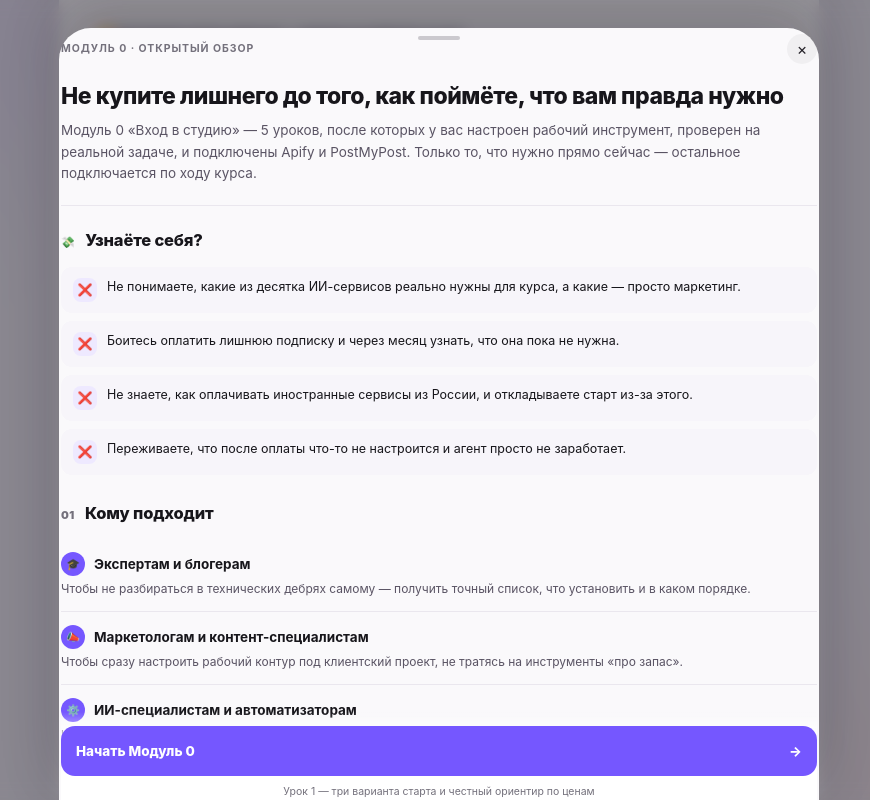
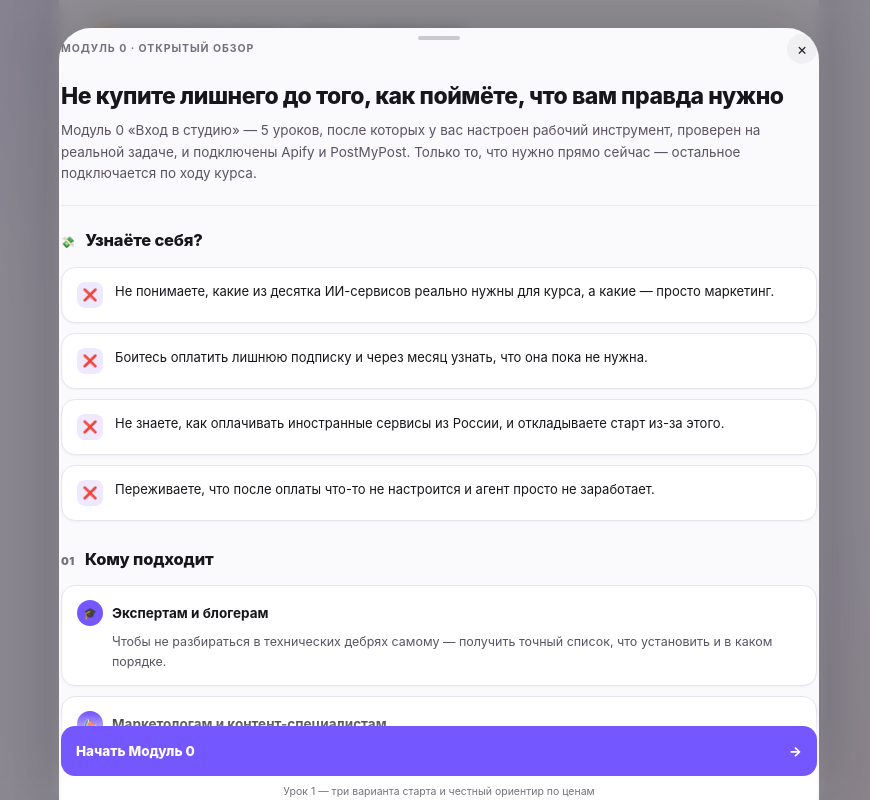
Before and after one commit to tasjakoroleva5942856-cpu/ai-content-studia, a Next.js app: page / in a window 1280 px wide. Both pictures are taken after a click on the button 640 px from the left and 1059 px from the top of the page. Shown: the part 659-1459 px from the top of the page, without its empty margins (201-1071 px from the left). Built offline with nearby package versions, Linux system fonts and the light colour scheme.

Commit message:
Improve module preview card readability (borders/shadows); add owner access link bypass

```diff
--- a/app/api/access/route.ts
+++ b/app/api/access/route.ts
@@ -9,12 +9,21 @@ export const runtime = "nodejs";
 // проверяется здесь на сервере — так пользователь не может подделать
 // свой telegram_user_id и открыть подписку бесплатно.
 export async function POST(request: NextRequest) {
+  const body = await request.json().catch(() => null) as { initData?: string; ownerKey?: string } | null;
+
+  // Проход для автора: секретный ключ передаётся один раз через ?key= в ссылке
+  // (см. app/page.tsx), сохраняется в браузере и подтверждается здесь на сервере.
+  // Работает без Telegram — так автор может открыть все модули по обычной ссылке.
+  const ownerKey = process.env.OWNER_ACCESS_KEY;
+  if (ownerKey && body?.ownerKey === ownerKey) {
+    return NextResponse.json({ active: true });
+  }
+
   const botToken = process.env.TELEGRAM_BOT_TOKEN;
   if (!botToken) {
     return NextResponse.json({ error: "server_not_configured" }, { status: 500 });
   }
 
-  const body = await request.json().catch(() => null) as { initData?: string } | null;
   const initData = body?.initData;
   if (!initData) {
     return NextResponse.json({ error: "missing_init_data" }, { status: 400 });
--- a/app/globals.css
+++ b/app/globals.css
@@ -427,18 +427,17 @@ button { font:inherit; }
 .module-preview .section-head .num { font-size:11px; font-weight:900; color:var(--muted); letter-spacing:.05em; }
 .module-preview .section-head h2 { margin:0; font-size:16.5px; font-weight:800; letter-spacing:-.01em; }
 .module-preview .plain-info { font-size:13.5px; line-height:1.65; color:#332e3c; margin:0 0 14px; }
-.module-preview .scenario-grid { display:flex; flex-direction:column; gap:8px; margin:14px 0; }
-.module-preview .scenario-grid .item { display:flex; gap:10px; padding:11px 12px; background:#f7f5fa; border-radius:11px; font-size:12.5px; line-height:1.45; }
-.module-preview .scenario-grid .item .ic { flex:0 0 auto; width:24px; height:24px; border-radius:8px; background:var(--preview-accent-soft); color:var(--preview-accent); display:grid; place-items:center; font-size:12px; }
-.module-preview .info-rows { display:flex; flex-direction:column; margin:14px 0; }
-.module-preview .info-rows .row { padding:13px 0; border-bottom:1px solid #eae7ee; }
-.module-preview .info-rows .row:last-child { border-bottom:0; }
-.module-preview .info-rows .row .head { display:flex; justify-content:space-between; align-items:center; gap:8px; margin-bottom:4px; }
+.module-preview .scenario-grid { display:flex; flex-direction:column; gap:10px; margin:14px 0; }
+.module-preview .scenario-grid .item { display:flex; align-items:flex-start; gap:12px; padding:14px 15px; background:#fff; border:1px solid #e7e4ee; border-radius:14px; box-shadow:0 1px 2px rgba(30,20,50,.04); font-size:13px; line-height:1.5; }
+.module-preview .scenario-grid .item .ic { flex:0 0 auto; width:26px; height:26px; border-radius:8px; background:var(--preview-accent-soft); color:var(--preview-accent); display:grid; place-items:center; font-size:12px; }
+.module-preview .info-rows { display:flex; flex-direction:column; gap:10px; margin:14px 0; }
+.module-preview .info-rows .row { padding:14px 15px; background:#fff; border:1px solid #e7e4ee; border-radius:14px; box-shadow:0 1px 2px rgba(30,20,50,.04); }
+.module-preview .info-rows .row .head { display:flex; justify-content:space-between; align-items:center; gap:8px; margin-bottom:6px; }
 .module-preview .info-rows .row .head .name { display:flex; align-items:center; gap:9px; }
 .module-preview .info-rows .row .head b { font-size:13.5px; }
-.module-preview .info-rows .row .sub { font-size:12px; color:#5a5464; line-height:1.5; }
-.module-preview .dot-ic { width:24px; height:24px; border-radius:50%; display:inline-flex; align-items:center; justify-content:center; font-size:11px; font-weight:900; color:#fff; flex:0 0 auto; background:var(--preview-accent); }
-.module-preview .callout { display:flex; gap:11px; padding:14px 15px; border-radius:16px; margin:14px 0; font-size:13px; line-height:1.55; background:#f7f5fa; }
+.module-preview .info-rows .row .sub { font-size:12.5px; color:#5a5464; line-height:1.55; padding-left:35px; }
+.module-preview .dot-ic { width:26px; height:26px; border-radius:50%; display:inline-flex; align-items:center; justify-content:center; font-size:11px; font-weight:900; color:#fff; flex:0 0 auto; background:var(--preview-accent); }
+.module-preview .callout { display:flex; gap:11px; padding:15px 16px; border:1px solid #e7e4ee; border-radius:16px; margin:14px 0; font-size:13px; line-height:1.55; background:#fff; box-shadow:0 1px 2px rgba(30,20,50,.04); }
 .module-preview .callout > div { min-width:0; }
 .module-preview .callout .ic { flex:0 0 auto; font-size:15px; }
 .module-preview .callout.amber { background:#faeaf3; color:#7d3560; }
--- a/app/page.tsx
+++ b/app/page.tsx
@@ -247,10 +247,23 @@ export default function Home() {
 
     // Доступ к модулям 1-5 проверяем на сервере по подписи initData — см.
     // app/api/access и app/lib/access.ts. Без initData (например, открыли
-    // страницу не из Telegram) доступ считается закрытым.
+    // страницу не из Telegram) доступ считается закрытым — кроме прохода
+    // автора через ?key= (см. ниже).
     const initData = telegram?.initData;
-    if (!initData) return;
-    fetch("/api/access", { method: "POST", headers: { "Content-Type": "application/json" }, body: JSON.stringify({ initData }) })
+
+    // Проход для автора: разовая ссылка вида ?key=СЕКРЕТ один раз сохраняет
+    // ключ в этом браузере, дальше подписка не нужна. Сверяется на сервере
+    // с OWNER_ACCESS_KEY (см. app/api/access/route.ts и .env.example).
+    const OWNER_KEY_STORAGE = "acs_owner_key";
+    const urlKey = new URLSearchParams(window.location.search).get("key");
+    if (urlKey) {
+      window.localStorage.setItem(OWNER_KEY_STORAGE, urlKey);
+      window.history.replaceState(null, "", window.location.pathname);
+    }
+    const ownerKey = urlKey || window.localStorage.getItem(OWNER_KEY_STORAGE) || undefined;
+
+    if (!initData && !ownerKey) return;
+    fetch("/api/access", { method: "POST", headers: { "Content-Type": "application/json" }, body: JSON.stringify({ initData, ownerKey }) })
       .then((response) => (response.ok ? response.json() : { active: false }))
       .then((data) => setHasAccess(Boolean(data.active)))
       .catch(() => setHasAccess(false));
```
Also changed, not shown: 1 other file (tests, documents, lock files or other folders).
